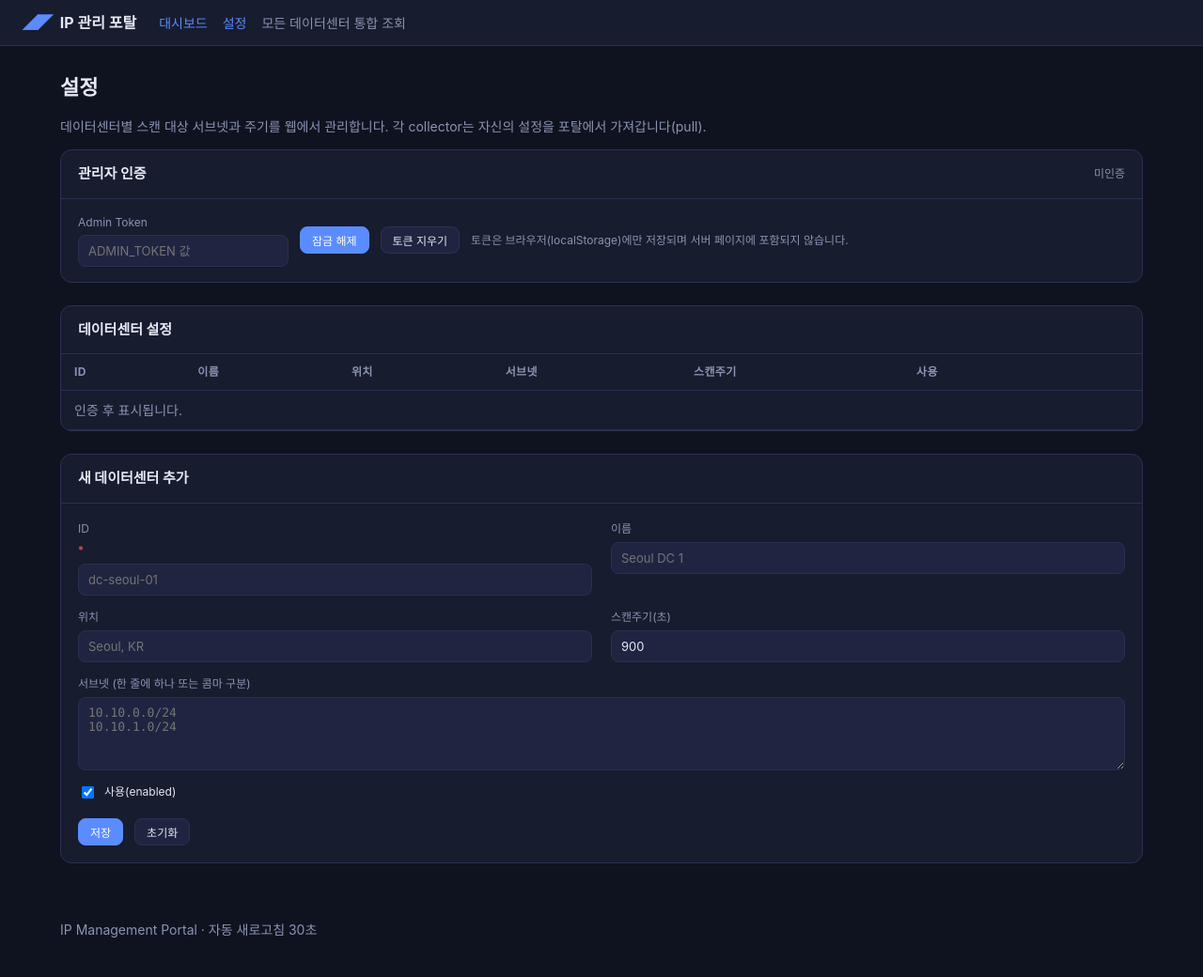
After one commit to noainred/Ipmgmt, a Flask app: template portal/templates/settings.html in a window 1280 px wide. The commit adds this page. Shown: the whole page at 94% size. Run offline with Flask 3, Linux system fonts and the light colour scheme; the template is opened without the code that fills it, so the values that code supplies are empty.

Commit message:
Add web-based configuration of datacenters and subnets
Make the portal the source of truth for scan config so operators manage
everything from the web instead of editing config.json on each DC host.

Portal:
- New dc_config table + CRUD; /settings page to add/edit/delete a
  datacenter's subnets, scan interval and enabled flag.
- Config API: GET /api/v1/config[/<id>] (Admin or collector API key),
  PUT/POST/DELETE (Admin token via X-Admin-Token). Subnets are CIDR-
  validated server-side.
- Dashboard now merges desired config with observed state, so a
  configured-but-not-yet-scanned DC shows as "대기중(수집 전)".

Collector:
- use_remote_config (default true): pulls its subnets/interval/enabled
  from GET /api/v1/config/<dc_id> each cycle, falling back to local
  config when the portal has none. Disabled DCs skip scanning; the loop
  honours interval changes made in the web UI.

Auth: new ADMIN_TOKEN gates Settings writes, kept separate from the
collector INGEST_API_KEY. Docs (README) updated.

Co-Authored-By: Claude Opus 4.8 <noreply@anthropic.com>
Claude-Session: https://claude.ai/code/session_01RmiDufD8tueLofD5LYD64i

```diff
--- a/collector/config.example.json
+++ b/collector/config.example.json
@@ -6,6 +6,10 @@
   },
   "portal_url": "http://127.0.0.1:8000",
   "api_key": "change-me-shared-ingest-key",
+
+  "use_remote_config": true,
+  "_comment": "use_remote_config=true 이면 subnets/scan_interval 을 포탈의 웹 설정에서 가져옵니다. 포탈에 설정이 없으면 아래 로컬 값으로 폴백합니다.",
+
   "subnets": [
     "10.10.0.0/24",
     "10.10.1.0/24"
--- a/portal/app.py
+++ b/portal/app.py
@@ -29,6 +29,8 @@ from portal import database as db
 
 DB_PATH = os.environ.get("PORTAL_DB", "portal.db")
 INGEST_API_KEY = os.environ.get("INGEST_API_KEY", "change-me-shared-ingest-key")
+# Separate token that gates write access to the web Settings page / config API.
+ADMIN_TOKEN = os.environ.get("ADMIN_TOKEN", "change-me-admin-token")
 
 app = Flask(__name__)
 
@@ -47,13 +49,25 @@ def get_conn():
 app.jinja_env.filters["uptime"] = format_uptime
 
 
+def _is_admin() -> bool:
+    return request.headers.get("X-Admin-Token", "") == ADMIN_TOKEN
+
+
+def _is_collector() -> bool:
+    return request.headers.get("X-API-Key", "") == INGEST_API_KEY
+
+
+def _require_admin():
+    if not _is_admin():
+        abort(401, description="invalid or missing X-Admin-Token")
+
+
 # --------------------------------------------------------------------------- #
 # Ingest API
 # --------------------------------------------------------------------------- #
 @app.post("/api/v1/ingest")
 def ingest():
-    key = request.headers.get("X-API-Key", "")
-    if key != INGEST_API_KEY:
+    if not _is_collector():
         abort(401, description="invalid or missing X-API-Key")
 
     payload = request.get_json(silent=True)
@@ -92,7 +106,77 @@ def api_stats():
 
 @app.get("/api/v1/datacenters")
 def api_datacenters():
-    return jsonify({"datacenters": db.list_datacenters(get_conn())})
+    return jsonify({"datacenters": db.datacenters_overview(get_conn())})
+
+
+# --------------------------------------------------------------------------- #
+# Configuration API (web Settings page writes; collectors pull their config)
+# --------------------------------------------------------------------------- #
+@app.get("/api/v1/config")
+def api_config_list():
+    # Visible to admins (Settings UI) and collectors; subnets are not secret
+    # (already shown on the dashboard) but writes are gated below.
+    if not (_is_admin() or _is_collector()):
+        abort(401, description="X-Admin-Token or X-API-Key required")
+    return jsonify({"configs": db.list_configs(get_conn())})
+
+
+@app.get("/api/v1/config/<dc_id>")
+def api_config_get(dc_id):
+    # Primary consumer: the collector pulling its own scan config.
+    if not (_is_admin() or _is_collector()):
+        abort(401, description="X-Admin-Token or X-API-Key required")
+    cfg = db.get_config(get_conn(), dc_id)
+    if not cfg:
+        abort(404, description=f"no config for datacenter: {dc_id}")
+    return jsonify(cfg)
+
+
+@app.put("/api/v1/config/<dc_id>")
+@app.post("/api/v1/config/<dc_id>")
+def api_config_upsert(dc_id):
+    _require_admin()
+    body = request.get_json(silent=True) or {}
+    subnets = body.get("subnets") or []
+    if isinstance(subnets, str):
+        subnets = [s.strip() for s in subnets.replace("\n", ",").split(",") if s.strip()]
+    # Validate each CIDR before saving so the collector never gets junk.
+    import ipaddress
+    bad = []
+    norm = []
+    for cidr in subnets:
+        try:
+            norm.append(str(ipaddress.ip_network(cidr, strict=False)))
+        except ValueError:
+            bad.append(cidr)
+    if bad:
+        abort(400, description=f"invalid subnet(s): {', '.join(bad)}")
+
+    try:
+        interval = int(body.get("scan_interval_seconds", 900))
+    except (TypeError, ValueError):
+        abort(400, description="scan_interval_seconds must be an integer")
+    if interval < 30:
+        abort(400, description="scan_interval_seconds must be >= 30")
+
+    cfg = db.upsert_config(
+        get_conn(), dc_id,
+        name=(body.get("name") or "").strip() or None,
+        location=(body.get("location") or "").strip() or None,
+        subnets=norm,
+        scan_interval_seconds=interval,
+        enabled=bool(body.get("enabled", True)),
+    )
+    return jsonify(cfg), 200
+
+
+@app.delete("/api/v1/config/<dc_id>")
+def api_config_delete(dc_id):
+    _require_admin()
+    ok = db.delete_config(get_conn(), dc_id)
+    if not ok:
+        abort(404, description=f"no config for datacenter: {dc_id}")
+    return jsonify({"deleted": dc_id}), 200
 
 
 @app.get("/api/v1/hosts")
@@ -124,8 +208,15 @@ def dashboard():
     return render_template(
         "dashboard.html",
         stats=db.global_stats(conn),
-        datacenters=db.list_datacenters(conn),
+        datacenters=db.datacenters_overview(conn),
     )
+
+
+@app.get("/settings")
+def settings():
+    # The page renders empty and loads data via the API using the admin token
+    # the operator enters (kept client-side in localStorage, never in the page).
+    return render_template("settings.html")
 
 
 @app.get("/dc/<dc_id>")
@@ -161,6 +252,9 @@ def main():
     if INGEST_API_KEY == "change-me-shared-ingest-key":
         print("WARNING: using default INGEST_API_KEY; set INGEST_API_KEY in prod.",
               flush=True)
+    if ADMIN_TOKEN == "change-me-admin-token":
+        print("WARNING: using default ADMIN_TOKEN; set ADMIN_TOKEN in prod "
+              "(gates the web Settings page).", flush=True)
     app.run(host=host, port=port, debug=debug)
 
 
--- a/portal/static/css/style.css
+++ b/portal/static/css/style.css
@@ -99,4 +99,28 @@ table.grid { width: 100%; border-collapse: collapse; }
 .port { display:inline-block; background: var(--panel-2); border:1px solid var(--line);
   border-radius: 6px; padding: 1px 6px; margin: 1px; font-size: 11px; }
 
+/* forms (settings page) */
+.form-row { display: flex; align-items: center; gap: 12px; padding: 16px 18px; flex-wrap: wrap; }
+.form-row label { display: flex; flex-direction: column; gap: 4px; font-size: 12px; color: var(--muted); }
+.form-grid {
+  display: grid; grid-template-columns: repeat(2, minmax(220px, 1fr));
+  gap: 14px 20px; padding: 18px;
+}
+.form-grid label { display: flex; flex-direction: column; gap: 5px; font-size: 12px; color: var(--muted); }
+.form-grid label.wide { grid-column: 1 / -1; }
+.form-grid label.check { flex-direction: row; align-items: center; gap: 8px; color: var(--text); }
+.form-grid input, .form-grid textarea, .form-row input {
+  background: var(--panel-2); border: 1px solid var(--line); color: var(--text);
+  border-radius: 8px; padding: 8px 10px; font-size: 13px; font-family: inherit;
+}
+.form-grid input:disabled { opacity: .6; }
+.form-grid textarea { resize: vertical; font-family: ui-monospace, Menlo, monospace; }
+.form-actions { display: flex; align-items: center; gap: 12px; padding: 0 18px 18px; }
+.req { color: var(--bad); }
+.btn.primary { background: var(--accent); border-color: var(--accent); color: #fff; }
+.btn.primary:hover { filter: brightness(1.1); }
+.btn.danger { color: var(--bad); border-color: var(--bad); }
+.row-actions { display: flex; gap: 6px; }
+.badge.pending { color: var(--accent); border-color: var(--accent); }
+
 .footer { max-width: 1200px; margin: 0 auto; padding: 12px 24px 40px; }
--- /dev/null
+++ b/portal/static/js/settings.js
@@ -0,0 +1,139 @@
+// Web settings: manage per-datacenter scan config via the config API.
+// The admin token is kept only in localStorage and sent as X-Admin-Token.
+const TOKEN_KEY = "ipmgmt_admin_token";
+let editingId = null;
+
+function token() { return localStorage.getItem(TOKEN_KEY) || ""; }
+
+async function api(method, path, body) {
+  const opts = {
+    method,
+    headers: { "X-Admin-Token": token(), Accept: "application/json" },
+  };
+  if (body !== undefined) {
+    opts.headers["Content-Type"] = "application/json";
+    opts.body = JSON.stringify(body);
+  }
+  const r = await fetch(path, opts);
+  const data = await r.json().catch(() => ({}));
+  if (!r.ok) throw new Error(data.error || `${method} ${path} -> ${r.status}`);
+  return data;
+}
+
+function setAuthState() {
+  const el = document.getElementById("auth-state");
+  if (token()) { el.textContent = "인증됨 ✓"; el.style.color = "var(--good)"; }
+  else { el.textContent = "미인증"; el.style.color = "var(--muted)"; }
+}
+
+document.getElementById("auth-save").addEventListener("click", () => {
+  const v = document.getElementById("admin-token").value.trim();
+  if (v) localStorage.setItem(TOKEN_KEY, v);
+  setAuthState();
+  loadConfigs();
+});
+document.getElementById("auth-clear").addEventListener("click", () => {
+  localStorage.removeItem(TOKEN_KEY);
+  document.getElementById("admin-token").value = "";
+  setAuthState();
+  document.getElementById("cfg-rows").innerHTML =
+    '<tr><td colspan="7" class="empty">인증 후 표시됩니다.</td></tr>';
+});
+
+async function loadConfigs() {
+  if (!token()) return;
+  try {
+    const data = await api("GET", "/api/v1/config");
+    const rows = data.configs.map((c) => {
+      const subnets = (c.subnets || []).join(", ") || "—";
+      return `<tr>
+        <td class="mono"><b>${esc(c.id)}</b></td>
+        <td>${esc(c.name || "—")}</td>
+        <td>${esc(c.location || "—")}</td>
+        <td class="small">${esc(subnets)}</td>
+        <td class="num">${c.scan_interval_seconds}s</td>
+        <td><span class="badge ${c.enabled ? "online" : "offline"}">${c.enabled ? "사용" : "중지"}</span></td>
+        <td class="row-actions">
+          <button class="btn" data-edit="${esc(c.id)}">편집</button>
+          <button class="btn danger" data-del="${esc(c.id)}">삭제</button>
+        </td>
+      </tr>`;
+    }).join("");
+    document.getElementById("cfg-rows").innerHTML = rows ||
+      '<tr><td colspan="7" class="empty">설정된 데이터센터가 없습니다. 아래에서 추가하세요.</td></tr>';
+    document.getElementById("cfg-count").textContent = `${data.configs.length}개`;
+    wireRowButtons(data.configs);
+  } catch (e) {
+    document.getElementById("cfg-rows").innerHTML =
+      `<tr><td colspan="7" class="empty">불러오기 실패: ${esc(e.message)}</td></tr>`;
+  }
+}
+
+function wireRowButtons(configs) {
+  document.querySelectorAll("[data-edit]").forEach((b) =>
+    b.addEventListener("click", () => fillForm(configs.find((c) => c.id === b.dataset.edit))));
+  document.querySelectorAll("[data-del]").forEach((b) =>
+    b.addEventListener("click", () => removeConfig(b.dataset.del)));
+}
+
+function fillForm(c) {
+  if (!c) return;
+  editingId = c.id;
+  document.getElementById("form-title").textContent = `데이터센터 편집: ${c.id}`;
+  const idEl = document.getElementById("f-id");
+  idEl.value = c.id; idEl.disabled = true;
+  document.getElementById("f-name").value = c.name || "";
+  document.getElementById("f-location").value = c.location || "";
+  document.getElementById("f-interval").value = c.scan_interval_seconds || 900;
+  document.getElementById("f-subnets").value = (c.subnets || []).join("\n");
+  document.getElementById("f-enabled").checked = !!c.enabled;
+  window.scrollTo({ top: document.body.scrollHeight, behavior: "smooth" });
+}
+
+function resetForm() {
+  editingId = null;
+  document.getElementById("form-title").textContent = "새 데이터센터 추가";
+  const idEl = document.getElementById("f-id");
+  idEl.disabled = false; idEl.value = "";
+  ["f-name", "f-location", "f-subnets"].forEach((i) => (document.getElementById(i).value = ""));
+  document.getElementById("f-interval").value = 900;
+  document.getElementById("f-enabled").checked = true;
+  document.getElementById("save-msg").textContent = "";
+}
+document.getElementById("reset-form").addEventListener("click", resetForm);
+
+document.getElementById("save-cfg").addEventListener("click", async () => {
+  const msg = document.getElementById("save-msg");
+  if (!token()) { msg.textContent = "먼저 관리자 인증을 하세요."; return; }
+  const id = (editingId || document.getElementById("f-id").value).trim();
+  if (!id) { msg.textContent = "ID는 필수입니다."; return; }
+  const body = {
+    name: document.getElementById("f-name").value.trim(),
+    location: document.getElementById("f-location").value.trim(),
+    subnets: document.getElementById("f-subnets").value,
+    scan_interval_seconds: parseInt(document.getElementById("f-interval").value, 10) || 900,
+    enabled: document.getElementById("f-enabled").checked,
+  };
+  try {
+    await api("PUT", `/api/v1/config/${encodeURIComponent(id)}`, body);
+    msg.textContent = "저장됨 ✓"; msg.style.color = "var(--good)";
+    resetForm();
+    loadConfigs();
+  } catch (e) {
+    msg.textContent = "저장 실패: " + e.message; msg.style.color = "var(--bad)";
+  }
+});
+
+async function removeConfig(id) {
+  if (!confirm(`'${id}' 설정을 삭제할까요? (수집된 호스트 데이터는 유지됩니다)`)) return;
+  try {
+    await api("DELETE", `/api/v1/config/${encodeURIComponent(id)}`);
+    if (editingId === id) resetForm();
+    loadConfigs();
+  } catch (e) { alert("삭제 실패: " + e.message); }
+}
+
+// init
+document.getElementById("admin-token").value = token();
+setAuthState();
+loadConfigs();
--- a/portal/templates/base.html
+++ b/portal/templates/base.html
@@ -13,6 +13,7 @@
     </a>
     <nav>
       <a href="{{ url_for('dashboard') }}">대시보드</a>
+      <a href="{{ url_for('settings') }}">설정</a>
       <span class="muted">모든 데이터센터 통합 조회</span>
     </nav>
   </header>
--- /dev/null
+++ b/portal/templates/settings.html
@@ -0,0 +1,71 @@
+{% extends "base.html" %}
+{% block title %}설정 · IP 관리 포탈{% endblock %}
+{% block content %}
+<section class="page-head">
+  <h1>설정</h1>
+  <p class="muted">데이터센터별 스캔 대상 서브넷과 주기를 웹에서 관리합니다.
+     각 collector는 자신의 설정을 포탈에서 가져갑니다(pull).</p>
+</section>
+
+<section class="panel" id="auth-panel">
+  <div class="panel-head"><h2>관리자 인증</h2><span class="muted small" id="auth-state"></span></div>
+  <div class="form-row">
+    <label>Admin Token
+      <input type="password" id="admin-token" placeholder="ADMIN_TOKEN 값" autocomplete="off">
+    </label>
+    <button class="btn primary" id="auth-save">잠금 해제</button>
+    <button class="btn" id="auth-clear">토큰 지우기</button>
+    <span class="muted small">토큰은 브라우저(localStorage)에만 저장되며 서버 페이지에 포함되지 않습니다.</span>
+  </div>
+</section>
+
+<section class="panel">
+  <div class="panel-head">
+    <h2>데이터센터 설정</h2>
+    <span class="muted small" id="cfg-count"></span>
+  </div>
+  <table class="grid">
+    <thead>
+      <tr><th>ID</th><th>이름</th><th>위치</th><th>서브넷</th>
+          <th>스캔주기</th><th>사용</th><th></th></tr>
+    </thead>
+    <tbody id="cfg-rows">
+      <tr><td colspan="7" class="empty">인증 후 표시됩니다.</td></tr>
+    </tbody>
+  </table>
+</section>
+
+<section class="panel">
+  <div class="panel-head"><h2 id="form-title">새 데이터센터 추가</h2></div>
+  <div class="form-grid">
+    <label>ID <span class="req">*</span>
+      <input id="f-id" placeholder="dc-seoul-01">
+    </label>
+    <label>이름
+      <input id="f-name" placeholder="Seoul DC 1">
+    </label>
+    <label>위치
+      <input id="f-location" placeholder="Seoul, KR">
+    </label>
+    <label>스캔주기(초)
+      <input id="f-interval" type="number" min="30" value="900">
+    </label>
+    <label class="wide">서브넷 (한 줄에 하나 또는 콤마 구분)
+      <textarea id="f-subnets" rows="4" placeholder="10.10.0.0/24&#10;10.10.1.0/24"></textarea>
+    </label>
+    <label class="check">
+      <input id="f-enabled" type="checkbox" checked> 사용(enabled)
+    </label>
+  </div>
+  <div class="form-actions">
+    <button class="btn primary" id="save-cfg">저장</button>
+    <button class="btn" id="reset-form">초기화</button>
+    <span class="muted small" id="save-msg"></span>
+  </div>
+</section>
+{% endblock %}
+
+{% block scripts %}
+<script src="{{ url_for('static', filename='js/common.js') }}"></script>
+<script src="{{ url_for('static', filename='js/settings.js') }}"></script>
+{% endblock %}
```
Also changed, not shown: collector/collector.py (+60 -6 lines), portal/database.py (+111 -0 lines), portal/static/js/dashboard.js (+7 -2 lines), README.md.
